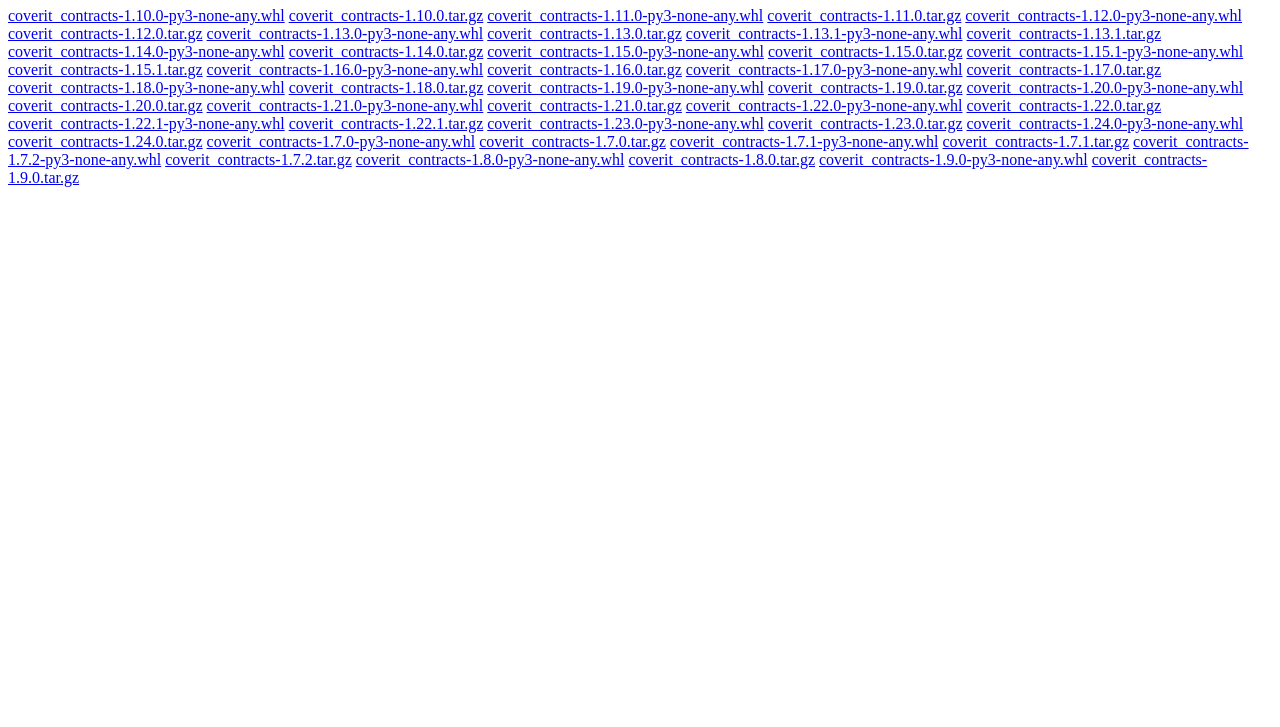
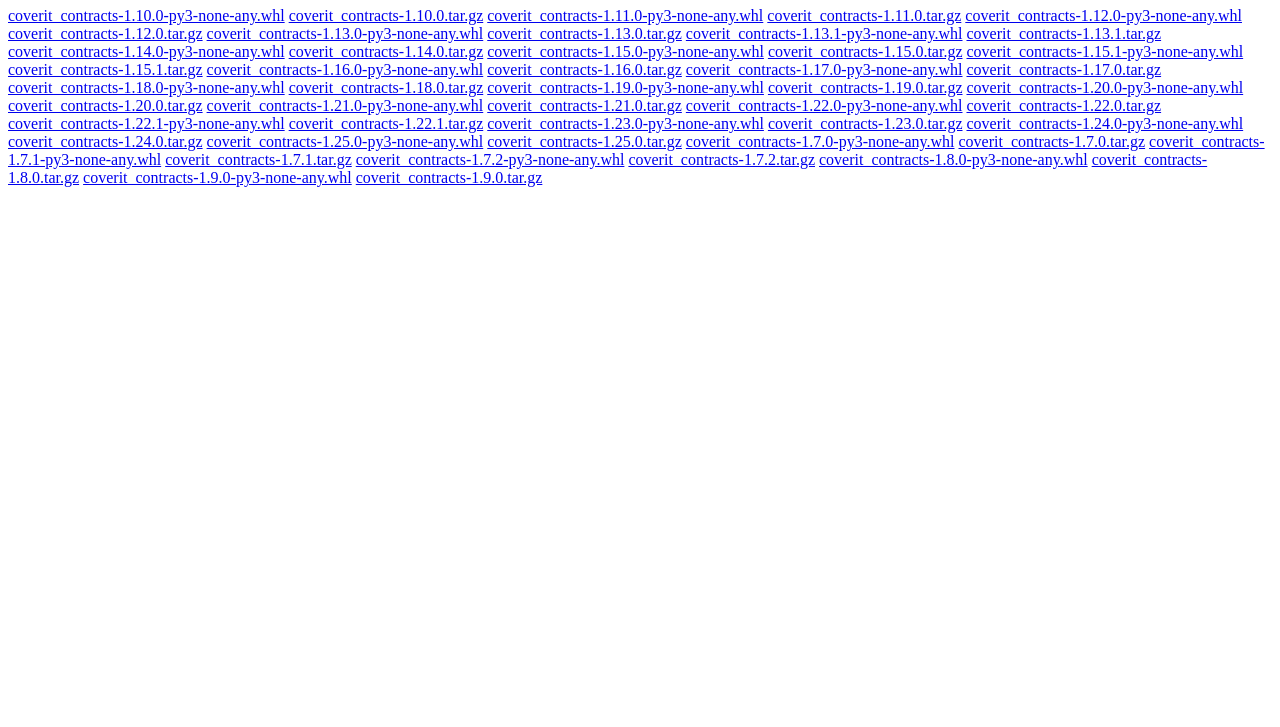
Before and after one commit to CoveritLabs/coverit-contracts, a plain HTML site: page simple/coverit-contracts/index.html in a window 1280 px wide. Shown: the part 73-800 px from the top of the page. Drawn offline with Linux system fonts and the light colour scheme.

Commit message:
chore: publish python v1.25.0

```diff
--- a/simple/coverit-contracts/index.html
+++ b/simple/coverit-contracts/index.html
@@ -38,6 +38,8 @@
     <a href="https://coveritlabs.github.io/coverit-contracts/packages/coverit_contracts-1.23.0.tar.gz">coverit_contracts-1.23.0.tar.gz</a>
     <a href="https://coveritlabs.github.io/coverit-contracts/packages/coverit_contracts-1.24.0-py3-none-any.whl">coverit_contracts-1.24.0-py3-none-any.whl</a>
     <a href="https://coveritlabs.github.io/coverit-contracts/packages/coverit_contracts-1.24.0.tar.gz">coverit_contracts-1.24.0.tar.gz</a>
+    <a href="https://coveritlabs.github.io/coverit-contracts/packages/coverit_contracts-1.25.0-py3-none-any.whl">coverit_contracts-1.25.0-py3-none-any.whl</a>
+    <a href="https://coveritlabs.github.io/coverit-contracts/packages/coverit_contracts-1.25.0.tar.gz">coverit_contracts-1.25.0.tar.gz</a>
     <a href="https://coveritlabs.github.io/coverit-contracts/packages/coverit_contracts-1.7.0-py3-none-any.whl">coverit_contracts-1.7.0-py3-none-any.whl</a>
     <a href="https://coveritlabs.github.io/coverit-contracts/packages/coverit_contracts-1.7.0.tar.gz">coverit_contracts-1.7.0.tar.gz</a>
     <a href="https://coveritlabs.github.io/coverit-contracts/packages/coverit_contracts-1.7.1-py3-none-any.whl">coverit_contracts-1.7.1-py3-none-any.whl</a>
```
Also changed, not shown: 2 other files.
